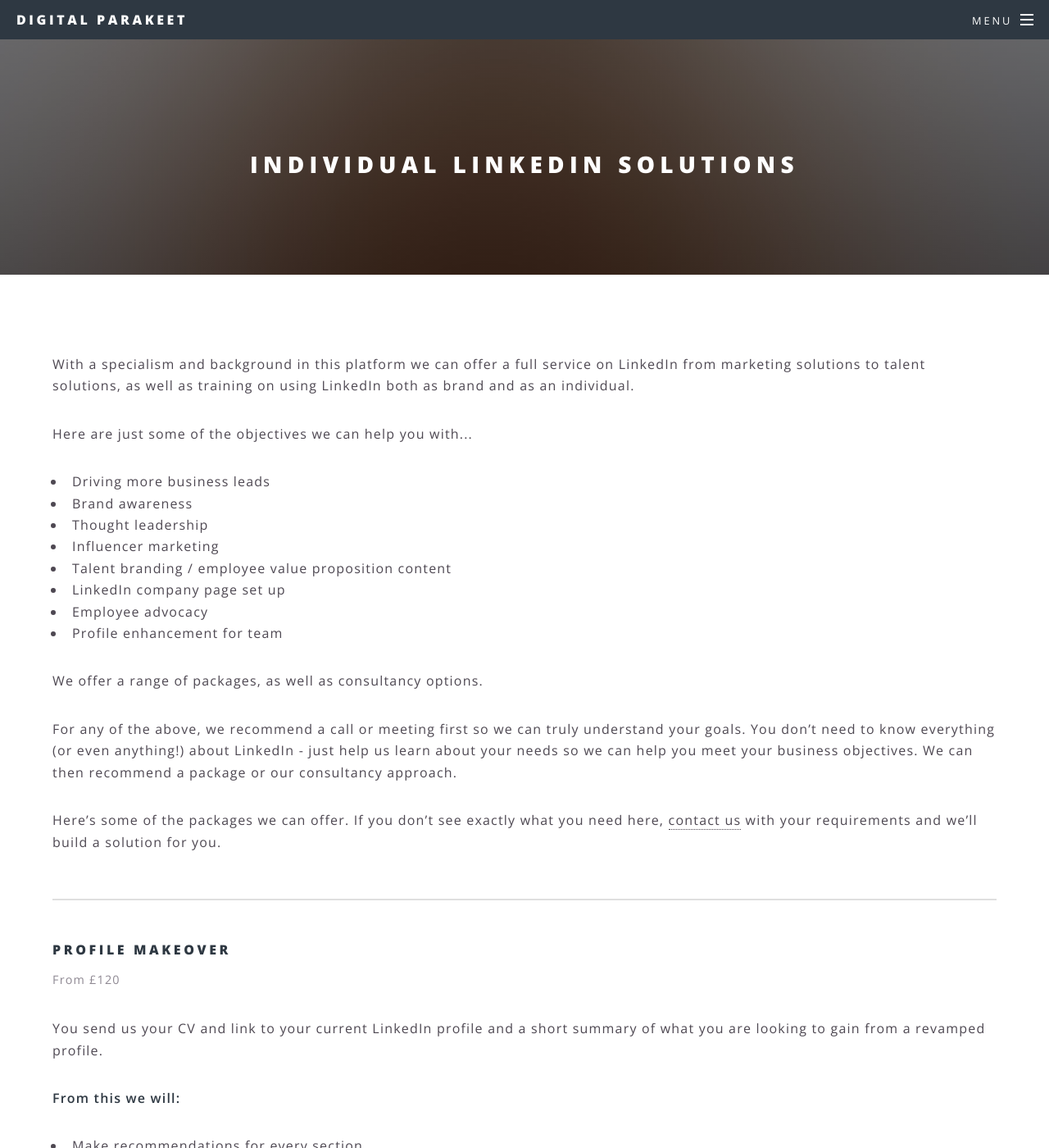
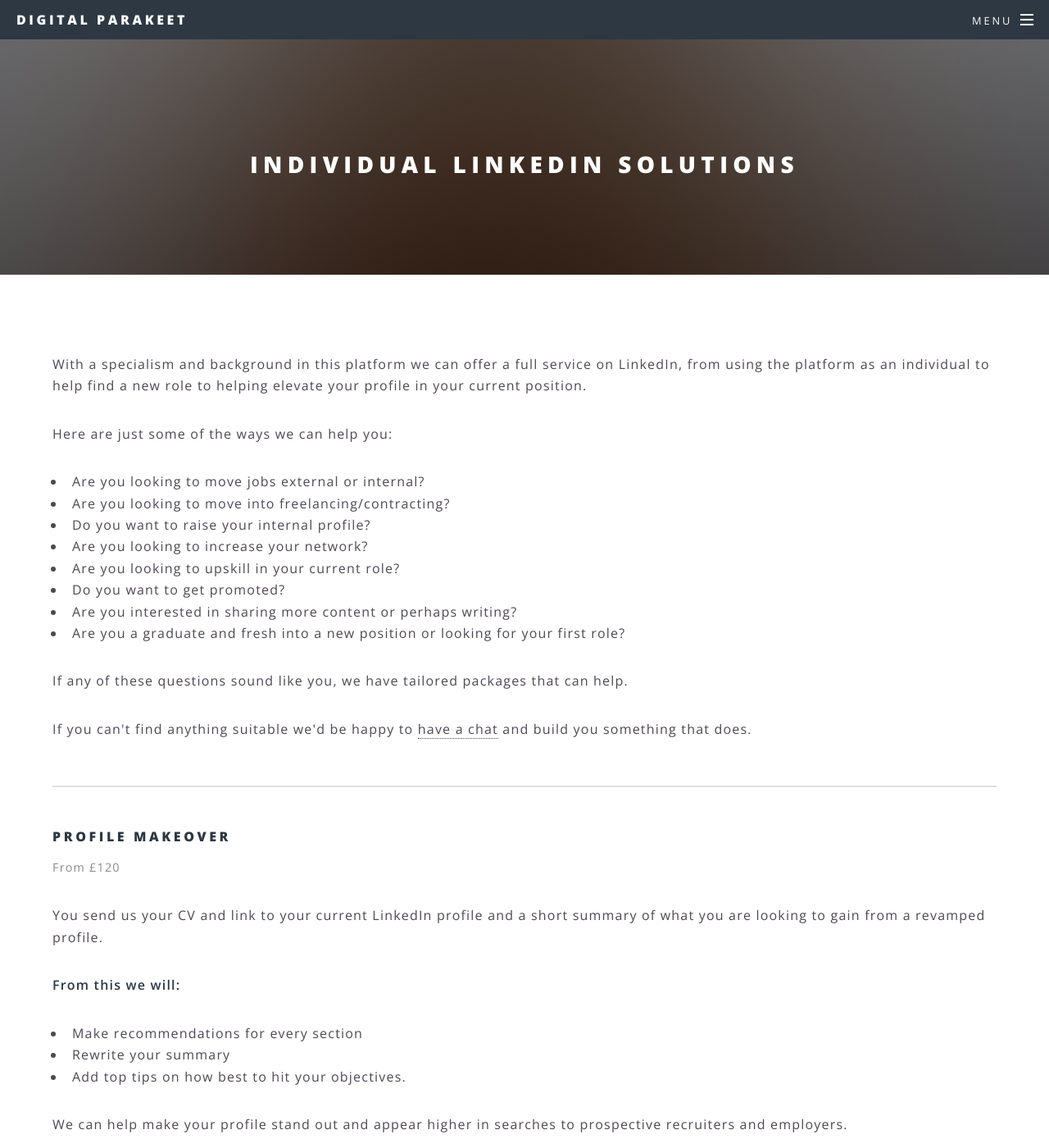
Before and after one commit to digitalparakeet/site, a Jekyll site: the page built from linkedin-services-individuals.html, in a window 1280 px wide and 1400 px high. Shown: the whole window at 82% size. Built offline with Jekyll 4.4.1, drawn with Linux system fonts in a browser that asks for light colours.

Commit message:
wrong content!

```diff
--- a/linkedin-services-individuals.html
+++ b/linkedin-services-individuals.html
@@ -14,21 +14,20 @@
 <section id="three" class="wrapper style5">
   <div class="inner">
     <header class="major">
-      <p>With a specialism and background in this platform we can offer a full service on LinkedIn from marketing solutions to talent solutions, as well as training on using LinkedIn both as brand and as an individual.</p>
-      <p>Here are just some of the objectives we can help you with...</p>
+      <p>With a specialism and background in this platform we can offer a full service on LinkedIn, from using the platform as an individual to help find a new role to helping elevate your profile in your current position.</p>
+      <p>Here are just some of the ways we can help you:</p>
       <ul>
-        <li>Driving more business leads</li>
-        <li>Brand awareness</li>
-        <li>Thought leadership</li>
-        <li>Influencer marketing</li>
-        <li>Talent branding / employee value proposition content</li>
-        <li>LinkedIn company page set up</li>
-        <li>Employee advocacy</li>
-        <li>Profile enhancement for team</li>
+        <li>Are you looking to move jobs external or internal?</li>
+        <li>Are you looking to move into freelancing/contracting?</li>
+        <li>Do you want to raise your internal profile?</li>
+        <li>Are you looking to increase your network?</li>
+        <li>Are you looking to upskill in your current role?</li>
+        <li>Do you want to get promoted?</li>
+        <li>Are you interested in sharing more content or perhaps writing?</li>
+        <li>Are you a graduate and fresh into a new position or looking for your first role?</li>
       </ul>
-      <p>We offer a range of packages, as well as consultancy options.</p>
-      <p>For any of the above, we recommend a call or meeting first so we can truly understand your goals. You don’t need to know everything (or even anything!) about LinkedIn - just help us learn about your needs so we can help you meet your business objectives. We can then recommend a package or our consultancy approach.</p>
-      <p>Here’s some of the packages we can offer. If you don’t see exactly what you need here, <a href="{{ "/contact" | prepend: site.baseurl }}">contact us</a></a> with your requirements and we’ll build a solution for you.</p>
+      <p>If any of these questions sound like you, we have tailored packages that can help.</p>
+      <p>If you can't find anything suitable we'd be happy to <a href="{{ "/contact" | prepend: site.baseurl }}">have a chat</a> and build you something that does.</p>
     </header>
 
     {% assign services = site.linkedin_individual_services | sort: 'order' %}
```
